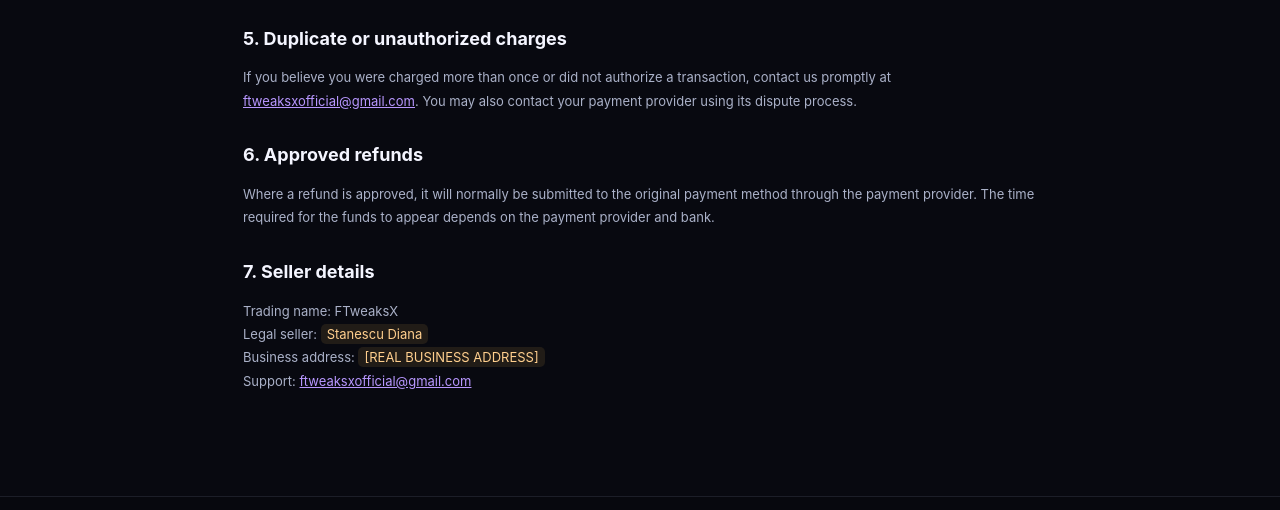
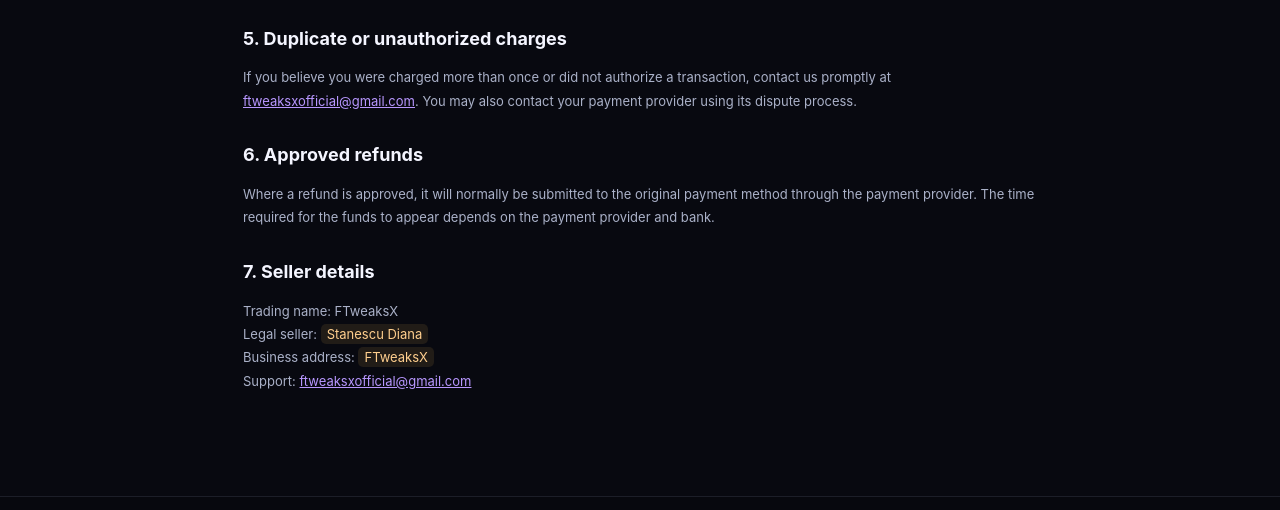
Before and after one commit to FTweaksX/ftweaksx-site, a plain HTML site: page refunds.html in a window 1280 px wide. Shown: the part 1003-1513 px from the top of the page. Drawn offline with Linux system fonts and the light colour scheme.

Commit message:
refunds.html

```diff
--- a/refunds.html
+++ b/refunds.html
@@ -12,7 +12,7 @@
 <h2>4. How to request help or a refund</h2><p>Email <a class="inline" href="mailto:ftweaksxofficial@gmail.com">ftweaksxofficial@gmail.com</a>. Include the email used for the purchase, the approximate transaction date and the order or transaction reference, if available. Do not send full card details, card security codes or passwords. Requests will be reviewed under the applicable law and the terms shown at checkout.</p>
 <h2>5. Duplicate or unauthorized charges</h2><p>If you believe you were charged more than once or did not authorize a transaction, contact us promptly at <a class="inline" href="mailto:ftweaksxofficial@gmail.com">ftweaksxofficial@gmail.com</a>. You may also contact your payment provider using its dispute process.</p>
 <h2>6. Approved refunds</h2><p>Where a refund is approved, it will normally be submitted to the original payment method through the payment provider. The time required for the funds to appear depends on the payment provider and bank.</p>
-<h2>7. Seller details</h2><p>Trading name: FTweaksX<br>Legal seller: <span class="todo">Stanescu Diana</span><br>Business address: <span class="todo">[REAL BUSINESS ADDRESS]</span><br>Support: <a class="inline" href="mailto:ftweaksxofficial@gmail.com">ftweaksxofficial@gmail.com</a></p>
+<h2>7. Seller details</h2><p>Trading name: FTweaksX<br>Legal seller: <span class="todo">Stanescu Diana</span><br>Business address: <span class="todo">FTweaksX</span><br>Support: <a class="inline" href="mailto:ftweaksxofficial@gmail.com">ftweaksxofficial@gmail.com</a></p>
 </main><footer class="site-footer">
   <div class="footer-main">
     <a class="brand" href="index.html"><span class="brand-mark">F</span><span>FTWEAKS<span class="brand-x">X</span></span></a>
```
